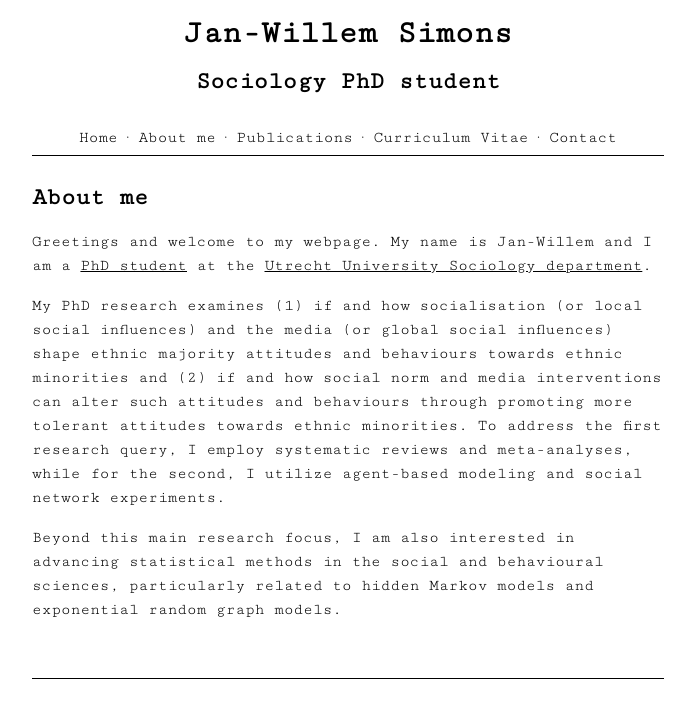
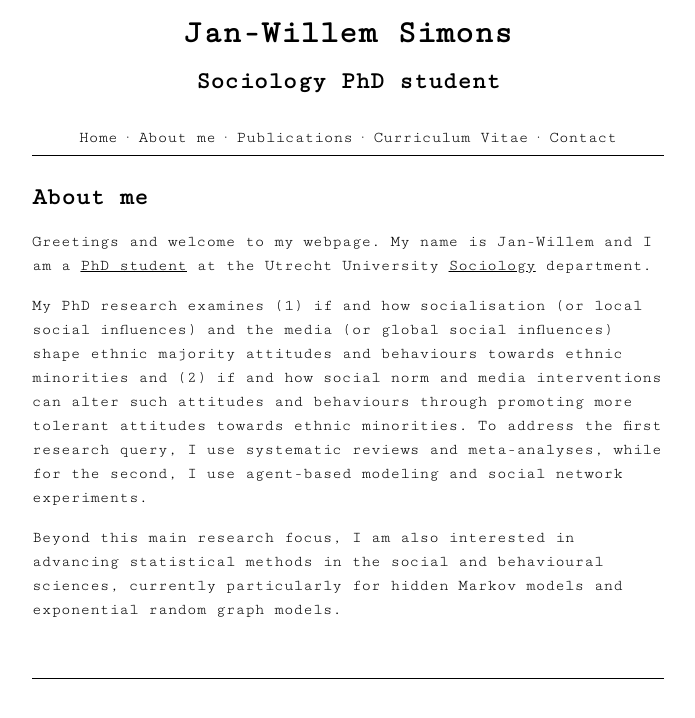
Before and after one commit to jwgsim/jwgsim.github.io, a Jekyll site: the page built from aboutme.md, in a window 1280 px wide. Shown: the top 718 px of the page, without its empty margins (292-987 px from the left). Built offline with Jekyll 4.4.1, drawn with Linux system fonts in a browser that asks for light colours.

Commit message:
Website and CV changes

```diff
--- a/aboutme.md
+++ b/aboutme.md
@@ -2,9 +2,8 @@
 layout: default
 title: About me
 ---
-Greetings and welcome to my webpage. My name is Jan-Willem and I am a <a href="https://www.uu.nl/staff/JGSimons"> PhD student</a> at the
-<a href="https://www.uu.nl/en/organisation/sociology"> Utrecht University Sociology department</a>.
+Greetings and welcome to my webpage. My name is Jan-Willem and I am a <a href="https://www.uu.nl/staff/JGSimons"> PhD student</a> at the Utrecht University <a href="https://www.uu.nl/en/organisation/sociology">Sociology</a> department.
 
-My PhD research examines (1) if and how socialisation (or local social influences) and the media (or global social influences) shape ethnic majority attitudes and behaviours towards ethnic minorities and (2) if and how social norm and media interventions can alter such attitudes and behaviours through promoting more tolerant attitudes towards ethnic minorities. To address the first research query, I employ systematic reviews and meta-analyses, while for the second, I utilize agent-based modeling and social network experiments.
+My PhD research examines (1) if and how socialisation (or local social influences) and the media (or global social influences) shape ethnic majority attitudes and behaviours towards ethnic minorities and (2) if and how social norm and media interventions can alter such attitudes and behaviours through promoting more tolerant attitudes towards ethnic minorities. To address the first research query, I use systematic reviews and meta-analyses, while for the second, I use agent-based modeling and social network experiments.
 
-Beyond this main research focus, I am also interested in advancing statistical methods in the social and behavioural sciences, particularly related to hidden Markov models and exponential random graph models.
+Beyond this main research focus, I am also interested in advancing statistical methods in the social and behavioural sciences, currently particularly for hidden Markov models and exponential random graph models.
```
Also changed, not shown: 1 other file.
